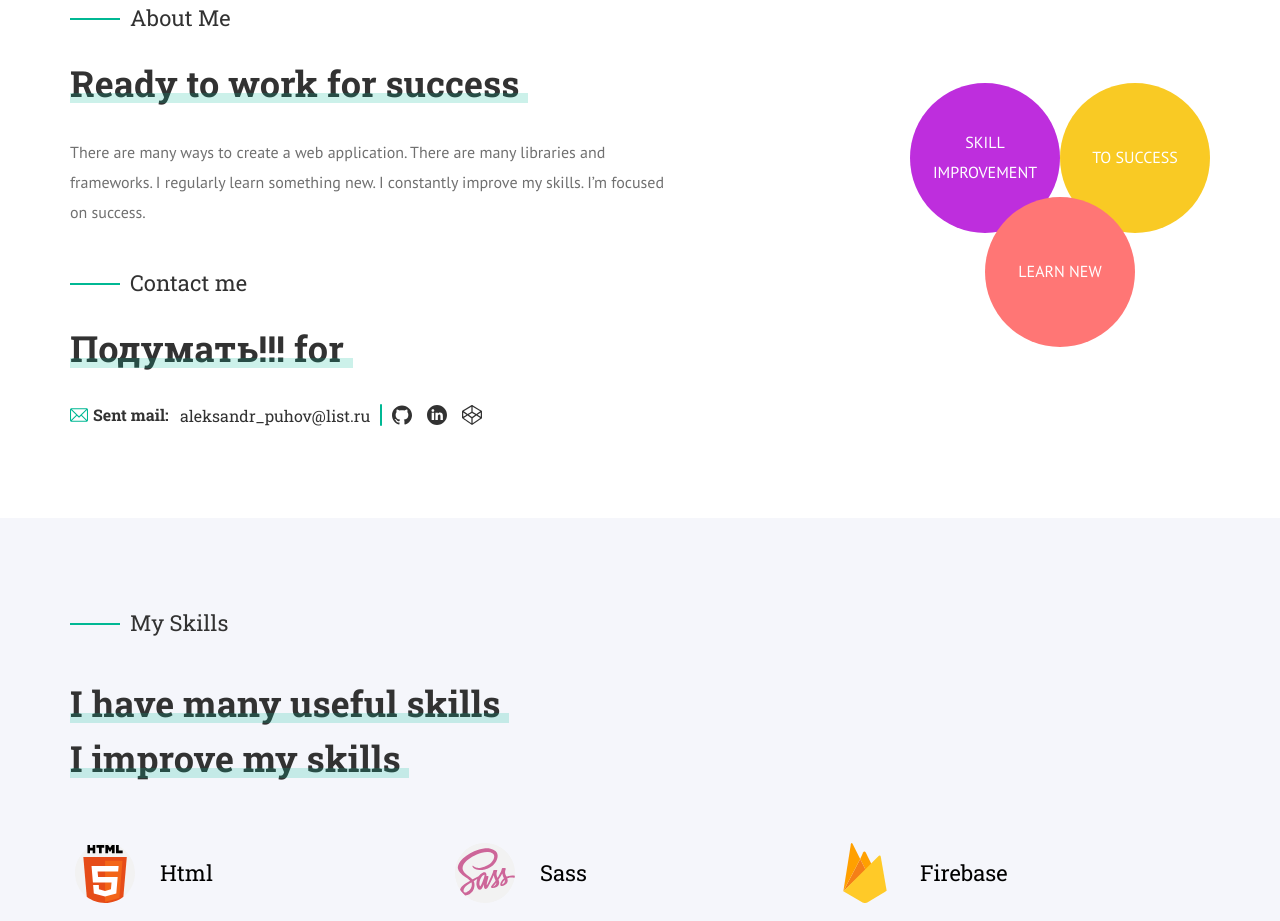
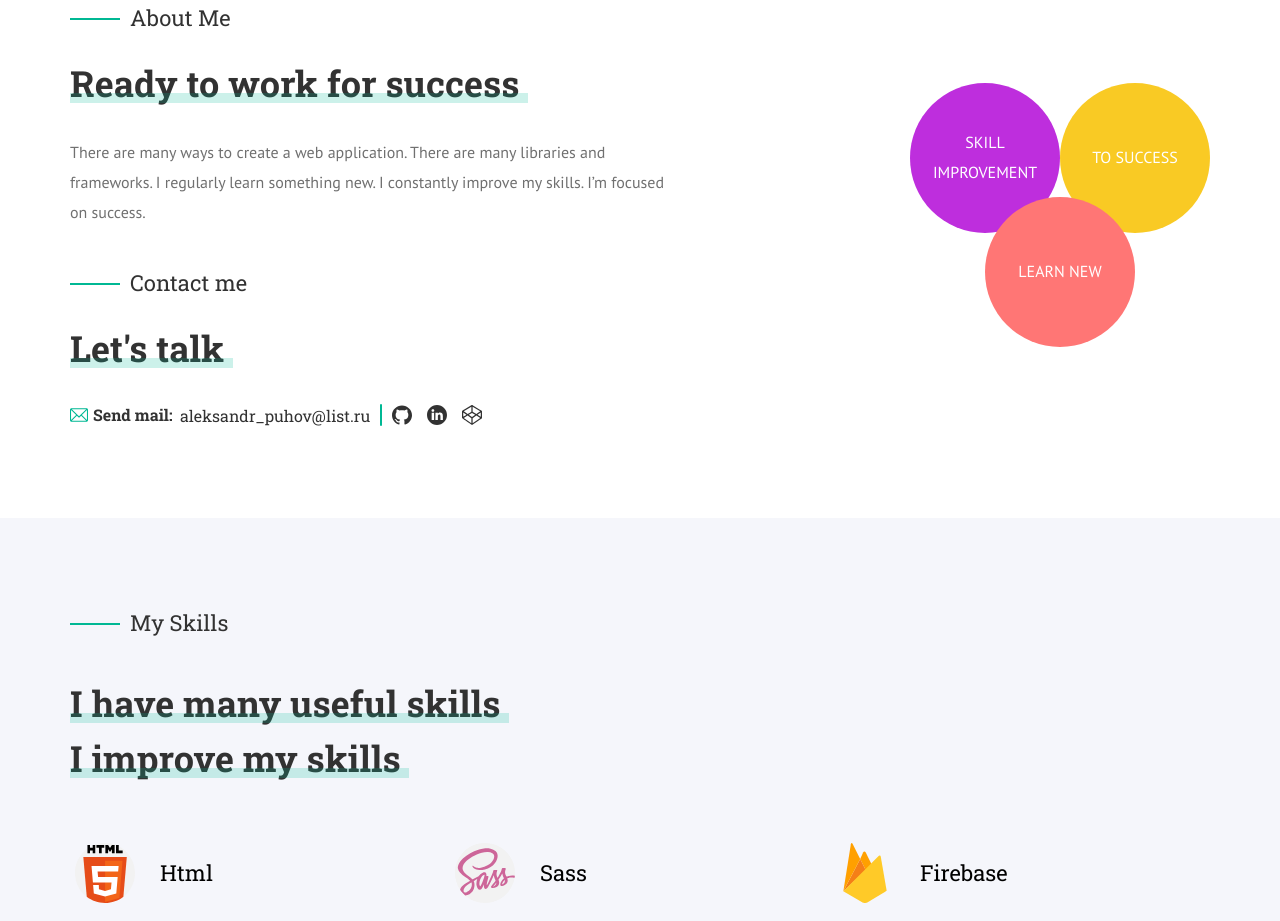
Before and after one commit to AleksandrPuhov/AleksandrPuhov.github.io, a plain HTML site: page src/index.html in a window 1280 px wide. Shown: the part 887-1808 px from the top of the page. Drawn offline with nearby package versions, Linux system fonts and the light colour scheme.

Commit message:
add some changes to tempate

```diff
--- a/src/index.html
+++ b/src/index.html
@@ -100,7 +100,7 @@
                             skills. I’m focused on success.</p>
                         <h4 class="subtitle about-content__subtitle">Contact me</h4>
                         <h2 class="title about-content__title">
-                            <span>Подумать!!!&nbsp</span><span>for&nbsp</span>
+                            <span>Let's talk&nbsp</span>
                         </h2>
                         <div class="about-content-contacts">
 
@@ -108,7 +108,7 @@
                                 <p class="mail-text about-content-contacts__mail-text">
                                     <img src="./img/email.svg" class="mail-img about-content-contacts__mail-img"
                                         alt="email image">
-                                    Sent mail:</p>
+                                    Send mail:</p>
                                 <a href="mailto:aleksandr_puhov@list.ru"
                                     class="mail-ref about-content-contacts__mail-ref"
                                     target="_blank">aleksandr_puhov@list.ru</a>
@@ -403,7 +403,7 @@
                 <div class="mail footer__mail">
                     <p class="mail-text">
                         <img src="./img/email.svg" class="mail-img" alt="email image">
-                        Sent mail:</p>
+                        Send mail:</p>
                     <a href="mailto:aleksandr_puhov@list.ru" class="mail-ref"
                         target="_blank">aleksandr_puhov@list.ru</a>
                 </div>
```
Also changed, not shown: README.md, src/img/Bukee.jpg, src/img/Burger-app.jpg, src/img/Limpon.jpg, src/img/Logotype.jpg, src/img/header-bg.jpg.
